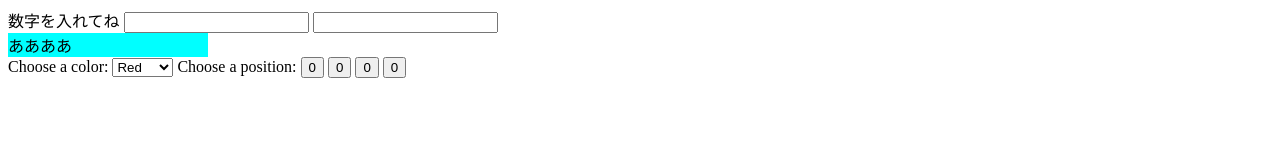
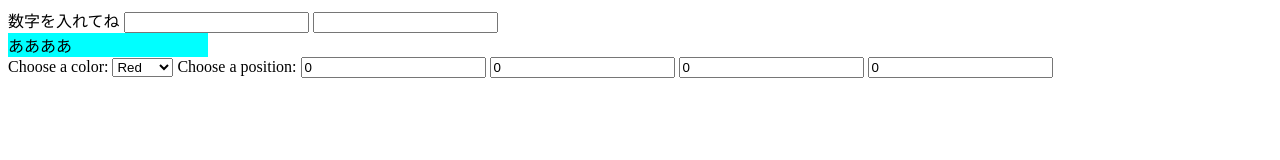
Before and after one commit to seiyamiyaoka/webpack_global_func, a website built with webpack: page index.html in a window 1280 px wide. Built offline with nearby package versions, Linux system fonts and the light colour scheme.

Commit message:
number fieldに変更

```diff
--- a/index.html
+++ b/index.html
@@ -31,10 +31,10 @@
       <option value="yellow">Yellow</option>
     </select>
     <label for="cars">Choose a position:</label>
-    <input type="button" value="0" id=top>
-    <input type="button" value="0" id="right">
-    <input type="button" value="0" id="bottom">
-    <input type="button" value="0" id="left">
+    <input type="number" value="0" id=top>
+    <input type="number" value="0" id="right">
+    <input type="number" value="0" id="bottom">
+    <input type="number" value="0" id="left">
   </div>
   <script>
     HtmlFunc.run()
--- a/src/SizeHandler.js
+++ b/src/SizeHandler.js
@@ -6,7 +6,7 @@ const SetSizeHandler = (sourceId) => {
 const SetPositionHandler = (sourceId) => {
   const source = document.getElementById(sourceId);
   let val = 0;
-  source.addEventListener('click', PositionHandler, val);
+  source.addEventListener('change', PositionHandler, val);
 }
 
 
--- a/src/index.js
+++ b/src/index.js
@@ -1,9 +1,5 @@
-import {addNum} from './add2'
 import {SetColorHandler} from './ColorHandler'
 import {SetSizeHandler, SetPositionHandler} from './SizeHandler'
-const addNum1 = ( numOne = 2, numbTwo = 3 ) => {
- return numOne + numbTwo;
-};
 
 const run = () => {
   SetColorHandler("colors")
@@ -18,4 +14,5 @@ const run = () => {
 module.exports = {
   run
 }
-// window.callMe = addNum
+// if you want register global
+// window.callMe = run
```
Also changed, not shown: README.md.
